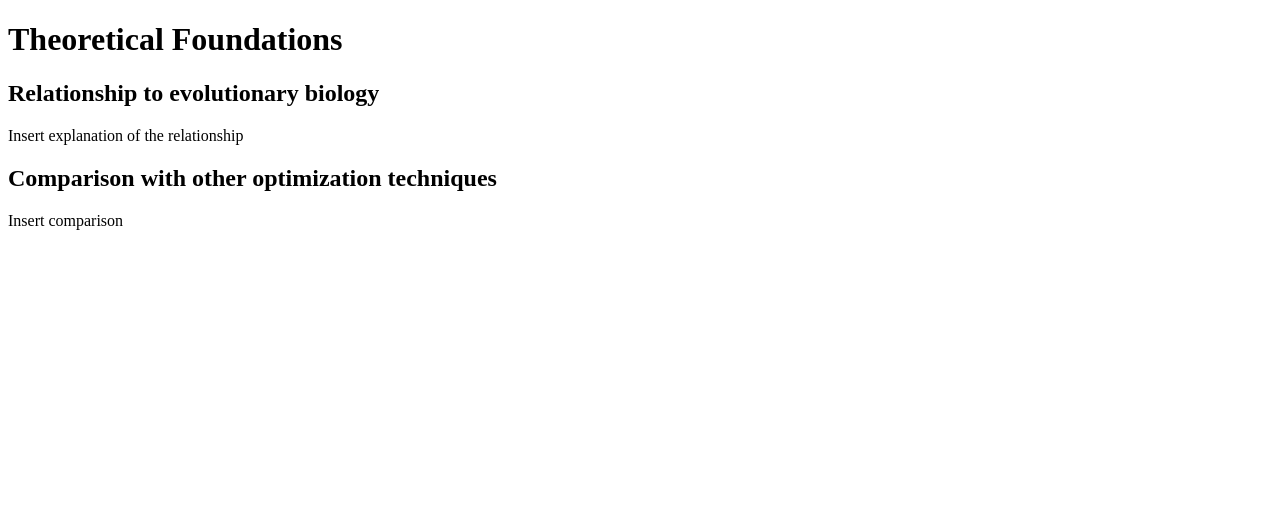
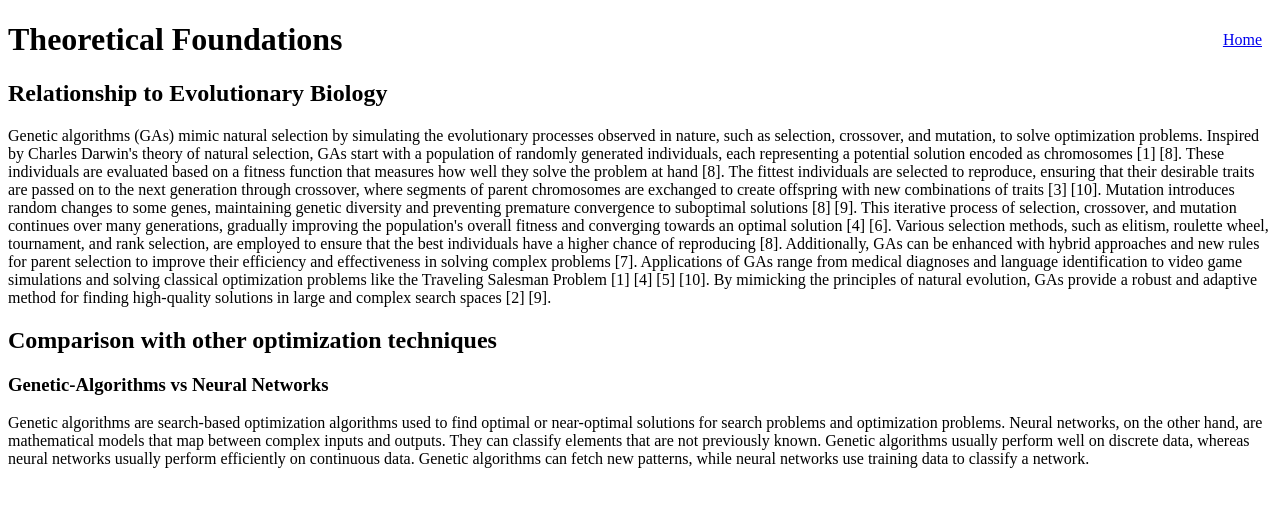
Before and after one commit to hudayy/genetic-algorithms, a plain HTML site: page sections/theoretical.html in a window 1280 px wide. Drawn offline with Linux system fonts and the light colour scheme.

Commit message:
Added more information for each of the sections. Also added a link to Home from all of the sections.

```diff
--- a/sections/theoretical.html
+++ b/sections/theoretical.html
@@ -1,13 +1,51 @@
-<!doctype html>
+<!DOCTYPE html>
 <html>
   <head>
     <title>Theoretical Foundations</title>
+    <a style="float: right; padding: 10px" href="/index.html">Home</a>
   </head>
   <body>
     <h1>Theoretical Foundations</h1>
-        <h2>Relationship to evolutionary biology</h2>
-        <p>Insert explanation of the relationship</p>
+    <h2>Relationship to Evolutionary Biology</h2>
+    <p>
+      Genetic algorithms (GAs) mimic natural selection by simulating the
+      evolutionary processes observed in nature, such as selection, crossover,
+      and mutation, to solve optimization problems. Inspired by Charles Darwin's
+      theory of natural selection, GAs start with a population of randomly
+      generated individuals, each representing a potential solution encoded as
+      chromosomes [1] [8]. These individuals are evaluated based on a fitness
+      function that measures how well they solve the problem at hand [8]. The
+      fittest individuals are selected to reproduce, ensuring that their
+      desirable traits are passed on to the next generation through crossover,
+      where segments of parent chromosomes are exchanged to create offspring
+      with new combinations of traits [3] [10]. Mutation introduces random
+      changes to some genes, maintaining genetic diversity and preventing
+      premature convergence to suboptimal solutions [8] [9]. This iterative
+      process of selection, crossover, and mutation continues over many
+      generations, gradually improving the population's overall fitness and
+      converging towards an optimal solution [4] [6]. Various selection methods,
+      such as elitism, roulette wheel, tournament, and rank selection, are
+      employed to ensure that the best individuals have a higher chance of
+      reproducing [8]. Additionally, GAs can be enhanced with hybrid approaches
+      and new rules for parent selection to improve their efficiency and
+      effectiveness in solving complex problems [7]. Applications of GAs range
+      from medical diagnoses and language identification to video game
+      simulations and solving classical optimization problems like the Traveling
+      Salesman Problem [1] [4] [5] [10]. By mimicking the principles of natural
+      evolution, GAs provide a robust and adaptive method for finding
+      high-quality solutions in large and complex search spaces [2] [9].
+    </p>
     <h2>Comparison with other optimization techniques</h2>
-        <p>Insert comparison</p>
+    <h3>Genetic-Algorithms vs Neural Networks</h3>
+    <p>
+      Genetic algorithms are search-based optimization algorithms used to find
+      optimal or near-optimal solutions for search problems and optimization
+      problems. Neural networks, on the other hand, are mathematical models that
+      map between complex inputs and outputs. They can classify elements that
+      are not previously known. Genetic algorithms usually perform well on
+      discrete data, whereas neural networks usually perform efficiently on
+      continuous data. Genetic algorithms can fetch new patterns, while neural
+      networks use training data to classify a network.
+    </p>
   </body>
 </html>
```
Also changed, not shown: sections/applications.html (+1 -0 lines), sections/challenges.html (+26 -6 lines), sections/conclusion.html (+28 -2 lines), sections/fundamentals.html (+1 -0 lines). Lines whose indentation alone changed are shown as unchanged.
